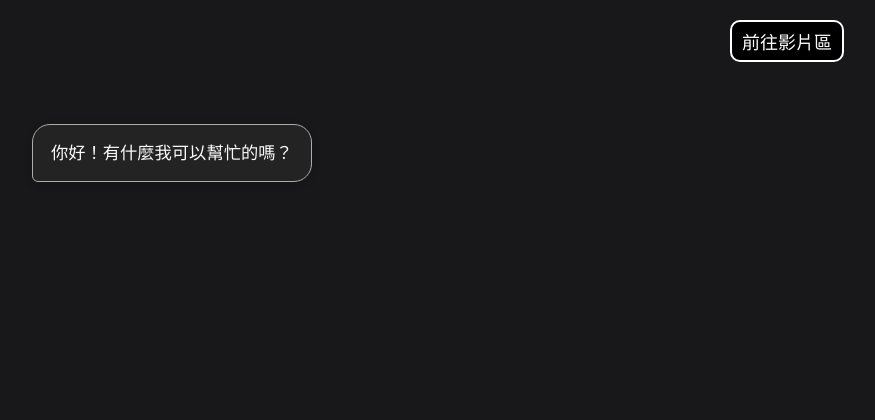
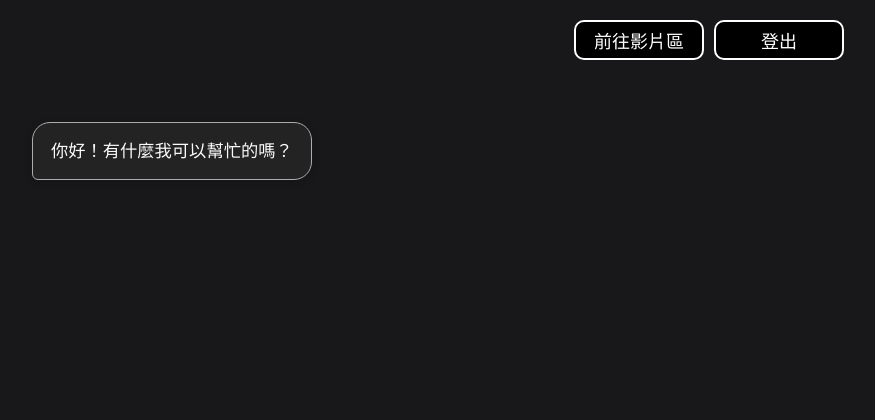
Before and after one commit to douob87/system, a Flask app: page /dashboard in a window 1280 px wide. Shown: the top 420 px of the page, without its empty margins (308-1183 px from the left). Run offline with Flask 3, Linux system fonts and the light colour scheme; a user stored in the database is signed in.

Commit message:
一些功能 和 修正

```diff
--- a/app.py
+++ b/app.py
@@ -38,12 +38,10 @@ def chat():
             },
             {"role": "user", "content": user_message},
         ]
-        # 使用新的 chat.completions.create 方法
         resp = client.chat.completions.create(
             model="gpt-3.5-turbo",
             messages=msgs,
         )
-        # 读取回复内容
         reply = resp.choices[0].message.content
         return jsonify({"reply": reply})
     except Exception as e:
--- a/static/aistyle.css
+++ b/static/aistyle.css
@@ -30,19 +30,36 @@ body {
     height: 100vh;
 }
 
-#vedio {
+.nav-button {
     display: flex;
-    background-color: black;
-    color: white;
-    border: 2px solid white;
-    border-radius: 10px;
-    font-size: 18px;
-    padding: 6px 10px;
-    margin-left: auto;
+    justify-content: flex-end;
+    gap: 10px;
+    /* 左右排列 */
     margin-top: 20px;
 }
 
-#vedio:hover {
+.nav-button .btn {
+    display: flex;
+    justify-content: center;
+    /* 水平置中 */
+    align-items: center;
+    /* 垂直置中 */
+    width: 130px;
+    height: 40px;
+    font-weight: 500;
+    font-size: 18px;
+    background-color: black;
+    border: 2px solid white;
+    border-radius: 10px;
+    cursor: pointer;
+    color: white;
+    padding: 6px 10px;
+    transition: .3s ease;
+}
+
+
+
+.btn:hover {
     background-color: white;
     color: black;
     cursor: pointer;
--- a/static/style.css
+++ b/static/style.css
@@ -226,6 +226,8 @@ header {
 }
 
 .flash {
+    position: absolute;
+    top: 50px;
     list-style: none;
     padding: 10px 20px;
     margin: 10px 0;
--- a/templates/home.html
+++ b/templates/home.html
@@ -24,7 +24,7 @@
         {% endwith %}
         <nav class="nav">
             <div class="nav-button">
-                <button class="btn white-btn" id="loginBtn" onclick="login()">Sign In</button>
+                <button class="btn white-btn" id="loginBtn" onclick="login()">Log In</button>
                 <button class="btn" id="registerBtn" onclick="register()">Sign Up</button>
             </div>
         </nav>
@@ -49,7 +49,7 @@
                         <i class="bx bx-lock-alt"></i>
                     </div>
                     <div class="input-box">
-                        <input type="submit" class="submit" value="Sign In">
+                        <input type="submit" class="submit" value="Log In">
                     </div>
                 </form>
 
--- a/templates/index.html
+++ b/templates/index.html
@@ -10,7 +10,11 @@
 
 <body>
     <div class="chat-container">
-        <button id="vedio">前往影片區</button>
+        <div class="nav-button">
+            <button class="btn">前往影片區</button>
+            <button class="btn" onclick="logout()">登出</button>
+        </div>
+
         <div id="chat-messages" class="chat-messages"></div>
         <form id="chat-form" class="chat-form" autocomplete="off">
             <input id="chat-input" type="text" placeholder="輸入訊息..." autocomplete="off" />
@@ -19,5 +23,10 @@
     </div>
     <script src="{{ url_for('static', filename='script.js') }}"></script>
 </body>
+<script>
+    function logout() {
+        window.location.href = '/'; // 跳轉到 home.html
+    }
+</script>
 
 </html>
```
Also changed, not shown: static/script.js (line endings or trailing spaces), users.db.
